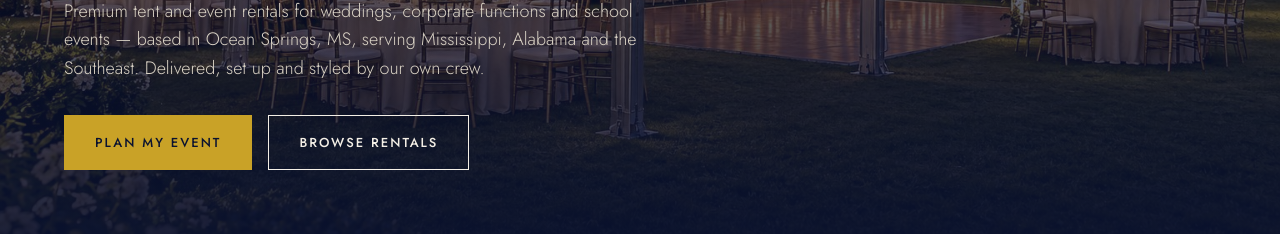
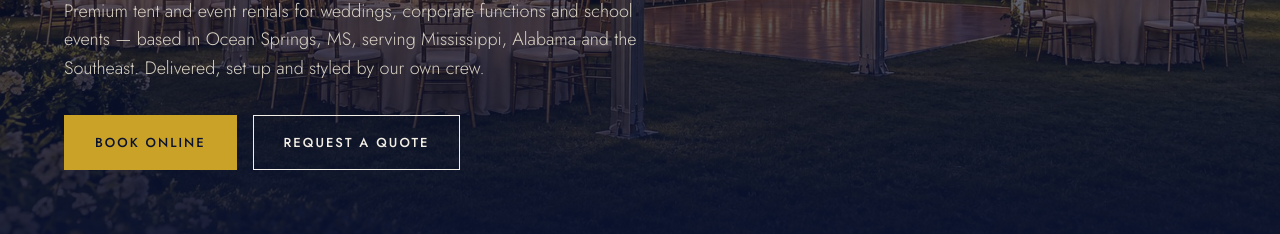
Before and after one commit to bobbybbh/bbh-premier-events-site, a plain HTML site: page index.html in a window 1280 px wide. Shown: the part 639-873 px from the top of the page. Drawn offline with nearby package versions, Linux system fonts and the light colour scheme.

Commit message:
Home: Book Online buttons in hero and closing section

```diff
--- a/index.html
+++ b/index.html
@@ -41,8 +41,8 @@
     <h1>Gulf Coast events, <em>elevated.</em></h1>
     <p class="lead" style="max-width:580px">Premium tent and event rentals for weddings, corporate functions and school events — based in Ocean Springs, MS, serving Mississippi, Alabama and the Southeast. Delivered, set up and styled by our own crew.</p>
     <div class="btn-row" style="padding-top:8px">
-      <a href="contact.html" class="btn btn-gold">Plan My Event</a>
-      <a href="rentals.html" class="btn btn-outline">Browse Rentals</a>
+      <a href="book.html" class="btn btn-gold">Book Online</a>
+      <a href="contact.html" class="btn btn-outline">Request a Quote</a>
     </div>
   </div>
 </section>
@@ -132,7 +132,8 @@
   <h2>Have a date in mind? Let's hold it.</h2>
   <p>Peak weekends book months out. A quick call gets your date on the calendar with no obligation.</p>
   <div class="btn-row" style="justify-content:center">
-    <a href="contact.html" class="btn btn-gold">Request a Quote</a>
+    <a href="book.html" class="btn btn-gold">Book Online</a>
+    <a href="contact.html" class="btn btn-outline">Request a Quote</a>
     <a href="tel:+12282437493" class="btn btn-outline">Call (228) 243-7493</a>
   </div>
 </section>
```
